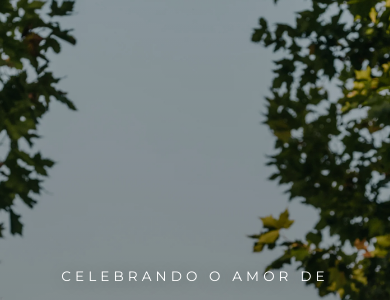
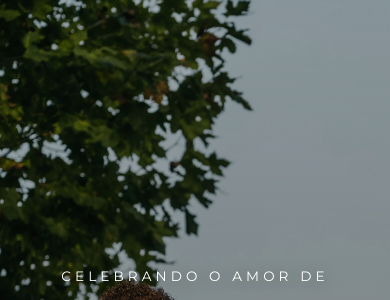
Before and after one commit to Joashjoas/site-casamento-will-e-sarah, a website built with Vite: page index.html in a window 390 px wide. Shown: the part 79-379 px from the top of the page. Built offline with nearby package versions, Linux system fonts and the light colour scheme; some packages are replaced by stand-ins of ours.

Commit message:
fix: ajusta posição do banner no mobile para mostrar o noivo
Co-Authored-By: Claude Opus 4.7 (1M context) <noreply@anthropic.com>

```diff
--- a/src/style.css
+++ b/src/style.css
@@ -592,7 +592,7 @@ html.lenis body {
 @media (max-width: 768px) {
   .hero {
     background-image: url('/WeS-banner.webp');
-    background-position: center;
+    background-position: 30% center;
   }
 
   .header {
```
